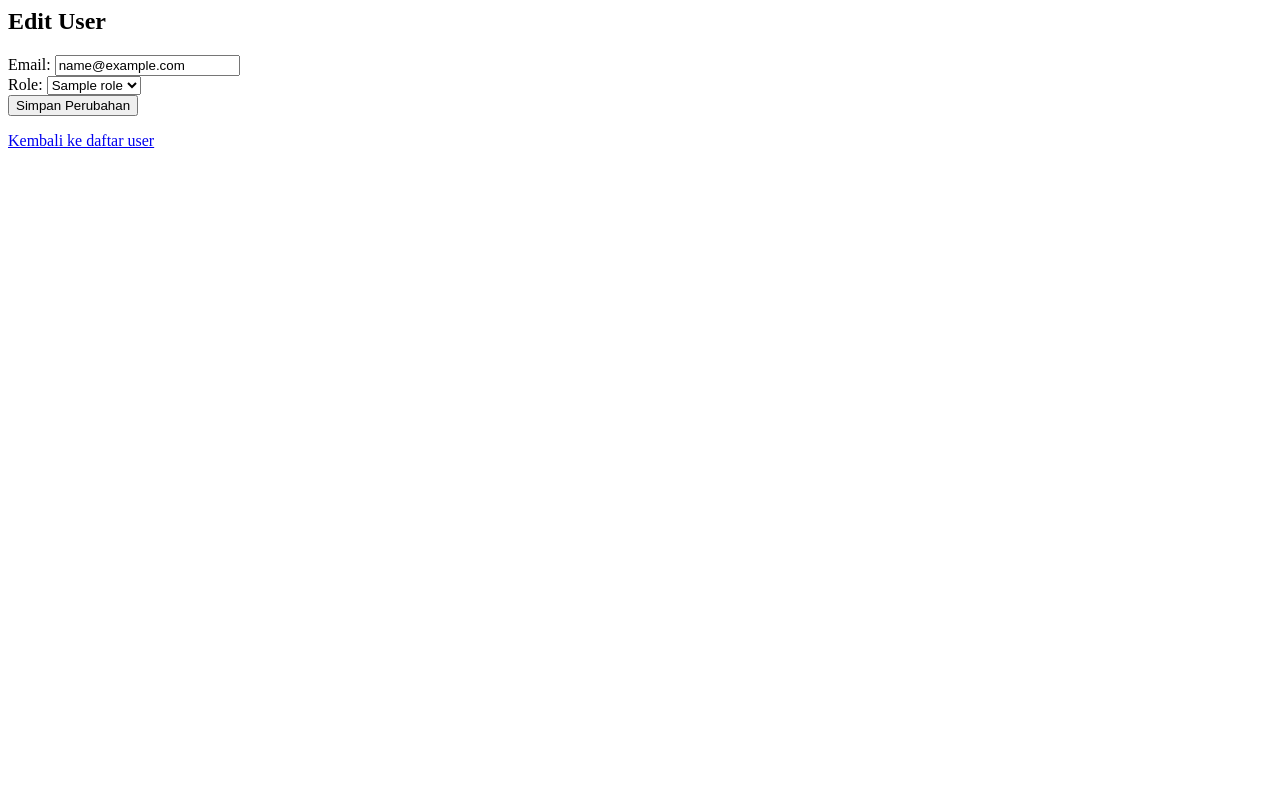
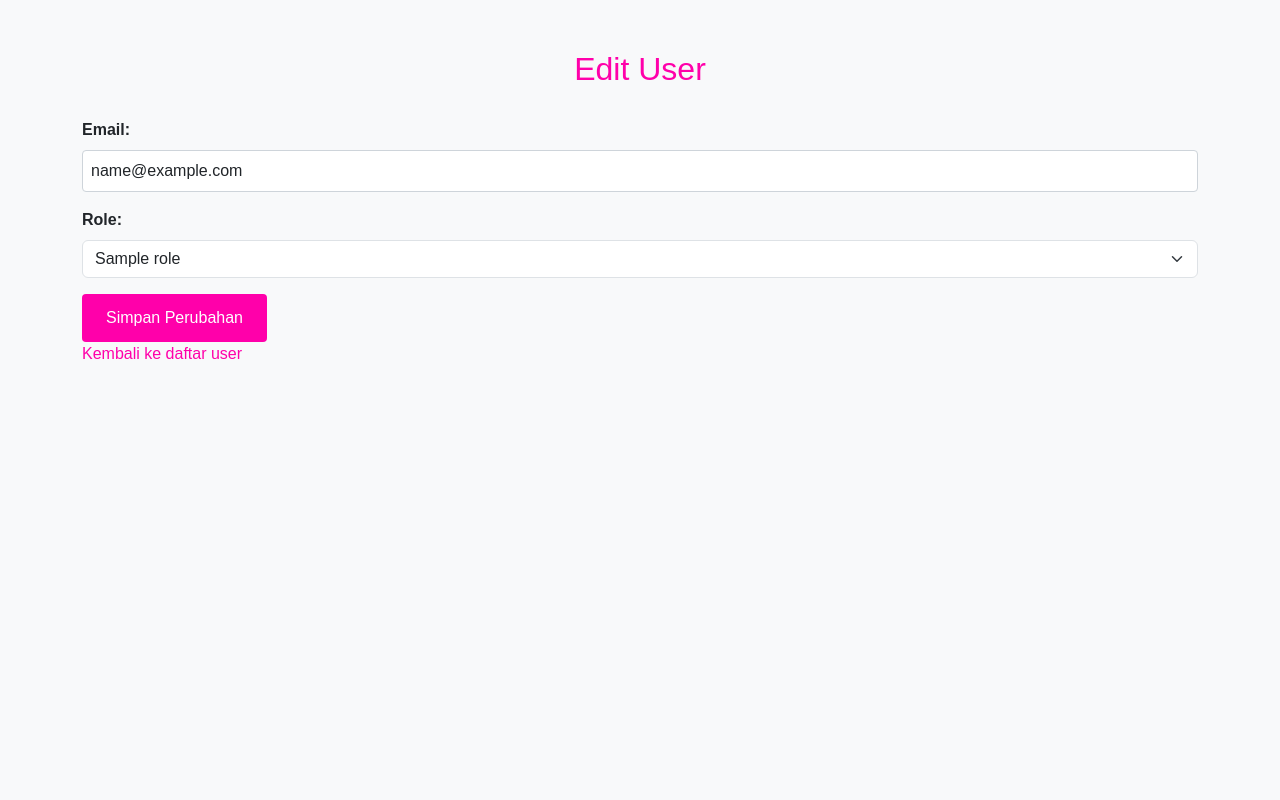
Before and after one commit to ArifbillahKamil/RBAC-Project, a Flask app: template templates/edit_user.html in a window 1280 px wide. Run offline with Flask 3, Linux system fonts and the light colour scheme; the template is opened without the code that fills it: values that come from a table or form of the project are taken from there, others are empty; tables that the repository leaves empty hold one stand-in row (values such as "Sample post").

Commit message:
perubahan edit user

```diff
--- a/templates/edit_user.html
+++ b/templates/edit_user.html
@@ -1,17 +1,95 @@
+<!DOCTYPE html>
+<html lang="en">
+<head>
+    <meta charset="UTF-8">
+    <meta name="viewport" content="width=device-width, initial-scale=1.0">
+    <title>Edit User</title>
+    <link href="https://cdn.jsdelivr.net/npm/bootstrap@5.3.0/dist/css/bootstrap.min.css" rel="stylesheet">
+    <style>
+        /* Warna tema utama */
+        :root {
+            --primary-color: #ff00aa;
+        }
+
+        body {
+            font-family: Arial, sans-serif;
+            background-color: #f8f9fa;
+        }
+
+        .container {
+            margin-top: 50px;
+        }
+
+        h2 {
+            color: var(--primary-color);
+            text-align: center;
+            margin-bottom: 30px;
+        }
+
+        label {
+            font-weight: bold;
+            margin-bottom: 0.5rem;
+            display: block;
+        }
+
+        input[type="email"],
+        select {
+            width: 100%;
+            padding: 0.5rem;
+            margin-bottom: 1rem;
+            border: 1px solid #ced4da;
+            border-radius: 0.25rem;
+        }
+
+        button[type="submit"] {
+            background-color: var(--primary-color);
+            color: white;
+            padding: 0.75rem 1.5rem;
+            border: none;
+            border-radius: 0.25rem;
+            cursor: pointer;
+            transition: background-color 0.3s ease;
+        }
+
+        button[type="submit"]:hover {
+            background-color: #cc0088;
+        }
+
+        a {
+            color: var(--primary-color);
+            text-decoration: none;
+        }
+
+        a:hover {
+            text-decoration: underline;
+        }
+    </style>
+</head>
+<body>
+    <div class="container">
         <h2>Edit User</h2>
         <form method="POST">
-    <label>Email:</label>
-    <input type="email" name="email" value="{{ user.email }}" required><br>
+            <div class="mb-3">
+                <label for="email" class="form-label">Email:</label>
+                <input type="email" class="form-control" id="email" name="email" value="{{ user.email }}" required>
+            </div>
 
-    <label>Role:</label>
-    <select name="role_id" required>
+            <div class="mb-3">
+                <label for="role_id" class="form-label">Role:</label>
+                <select class="form-select" id="role_id" name="role_id" required>
                     {% for role in roles %}
                         <option value="{{ role.id }}" {% if role.id == user.role_id %}selected{% endif %}>
                             {{ role.name }}
                         </option>
                     {% endfor %}
-    </select><br>
+                </select>
+            </div>
 
-    <button type="submit">Simpan Perubahan</button>
+            <button type="submit" class="btn btn-primary">Simpan Perubahan</button>
         </form>
         <a href="{{ url_for('main.manage_users') }}">Kembali ke daftar user</a>
+    </div>
+
+    <script src="https://cdn.jsdelivr.net/npm/bootstrap@5.3.0/dist/js/bootstrap.bundle.min.js"></script>
+</body>
+</html>
```
Lines whose indentation alone changed are shown as unchanged.
